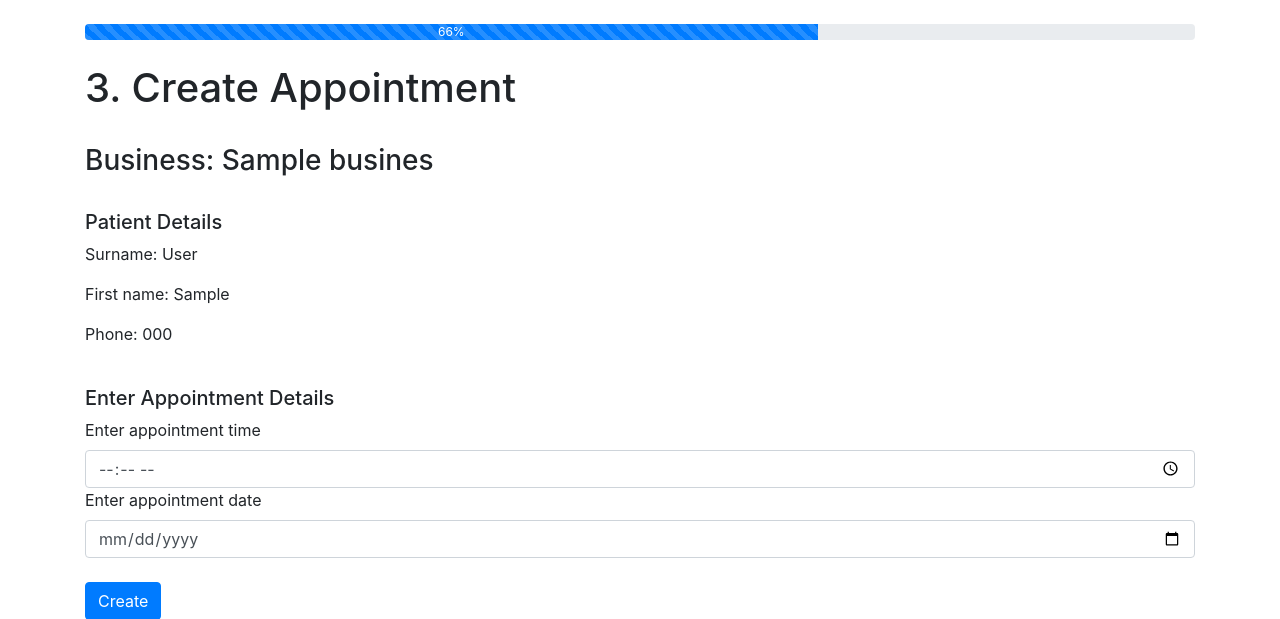
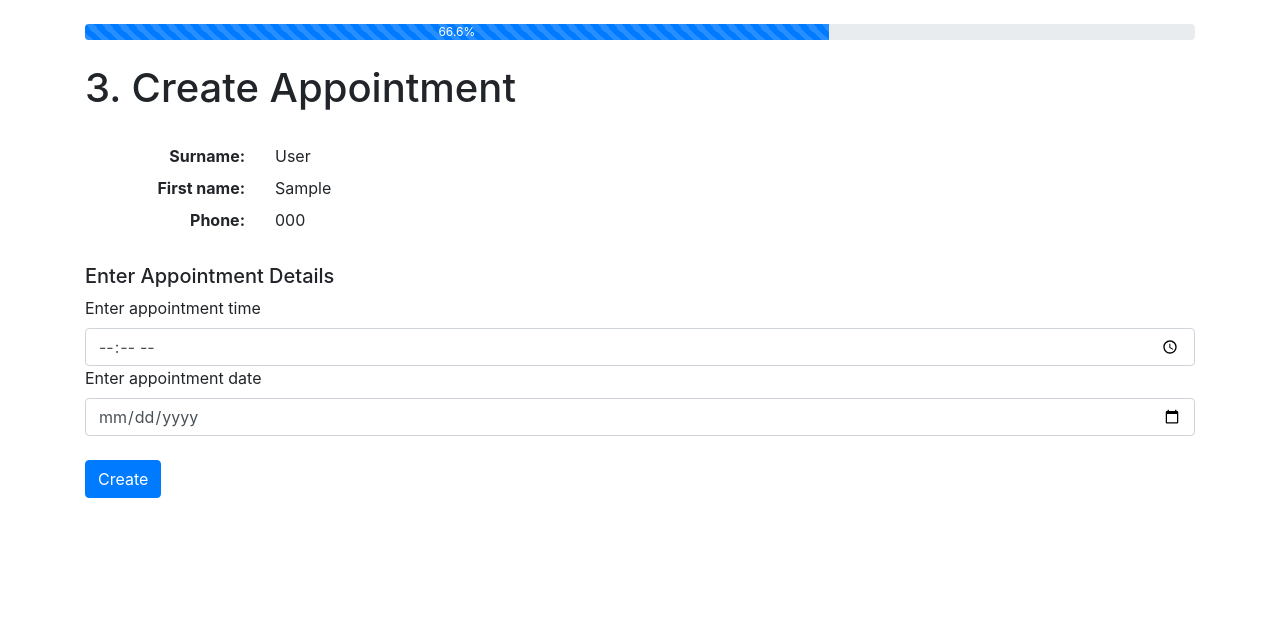
Before and after one commit to JuanTwo779/pasyente-backend-flask, a Flask app: template src/templates/create_appointment.html in a window 1280 px wide. Shown: the part 56-675 px from the top of the page. Run offline with Flask 3, Linux system fonts and the light colour scheme; the template is opened without the code that fills it: values that come from a table or form of the project are taken from there, others are empty; tables that the repository leaves empty hold one stand-in row (values such as "Sample post").

Commit message:
UI styling

```diff
--- a/src/routes/main_route.py
+++ b/src/routes/main_route.py
@@ -156,7 +156,7 @@ from src.service.appointment_service import create_appointment_service
 def create_new_appointment():
 
      form = NewAppointmentForm()
-     # not retained when post, retrieve from html
+     # reintroduce queries in html when posting
      business_id = request.args.get('business_id', type=int)
      patient_id = request.args.get('patient_id', type=int)
 
--- a/src/templates/create_appointment.html
+++ b/src/templates/create_appointment.html
@@ -3,7 +3,7 @@
 {% block content %}
 
      <div class="progress" role="progressbar" aria-label="Default striped example" aria-valuenow="10" aria-valuemin="0" aria-valuemax="100">
-          <div class="progress-bar progress-bar-striped" style="width: 66%">66%</div>
+          <div class="progress-bar progress-bar-striped" style="width: 67%">66.6%</div>
      </div>
      <br/>
 
@@ -18,12 +18,18 @@
 
      <h1>3. Create Appointment</h1>
      <br>
-     <h3>Business: {{ business.name }}</h3>
-     <br>
-     <h5>Patient Details</h5>
-     <p>Surname: {{ patient.last_name}} </p>
-     <p>First name: {{ patient.first_name}} </p>
-     <p>Phone: {{ patient.phone}} </p>
+          <div class="row mb-2">
+              <div class="col-2 text-right font-weight-bold">Surname:</div>
+              <div class="col-8 text-left">{{ patient.last_name }}</div>
+          </div>
+          <div class="row mb-2">
+              <div class="col-2 text-right font-weight-bold">First name:</div>
+              <div class="col-8 text-left">{{ patient.first_name }}</div>
+          </div>
+          <div class="row mb-2">
+              <div class="col-2 text-right font-weight-bold">Phone:</div>
+              <div class="col-8 text-left">{{ patient.phone }}</div>
+          </div>
      <br>
 
      <h5>Enter Appointment Details</h5>
--- a/src/templates/search_patient.html
+++ b/src/templates/search_patient.html
@@ -3,7 +3,7 @@
 {% block content %}
 
      <div class="progress" role="progressbar" aria-label="Default striped example" aria-valuenow="10" aria-valuemin="0" aria-valuemax="100">
-          <div class="progress-bar progress-bar-striped" style="width: 33%">33%</div>
+          <div class="progress-bar progress-bar-striped" style="width: 33.3%">33.3%</div>
      </div>
      <br/>
 
```
